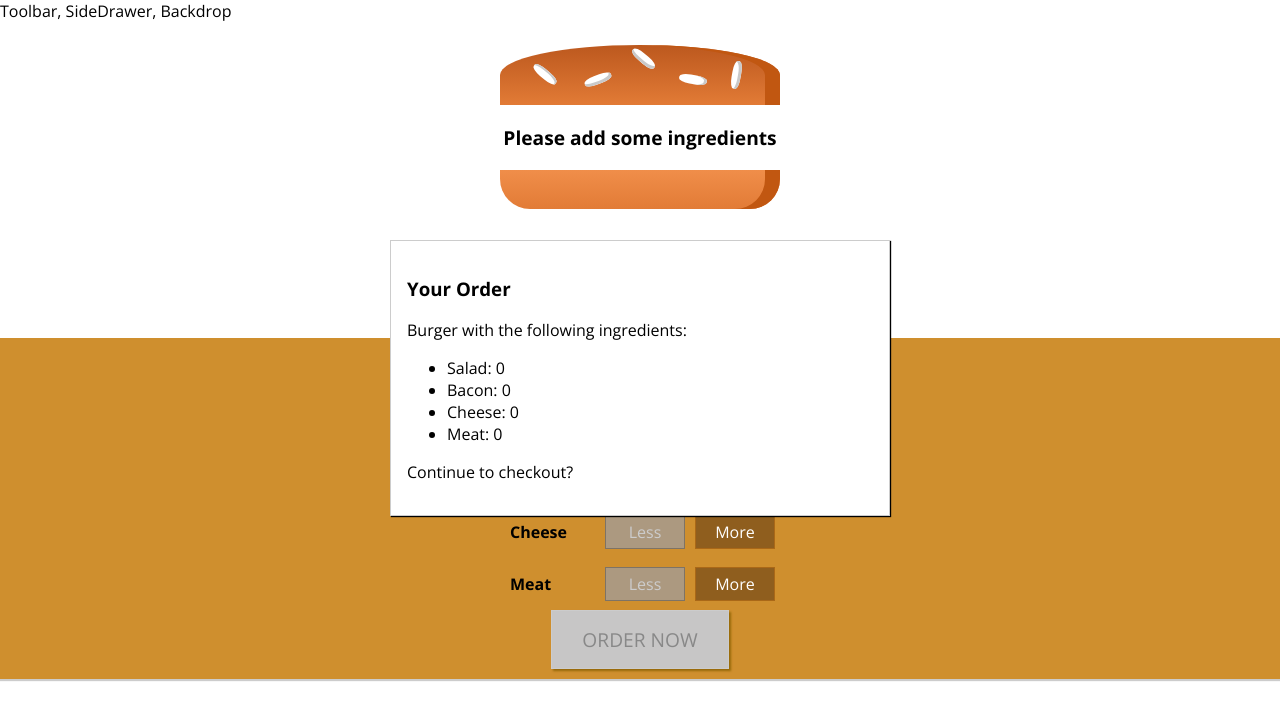
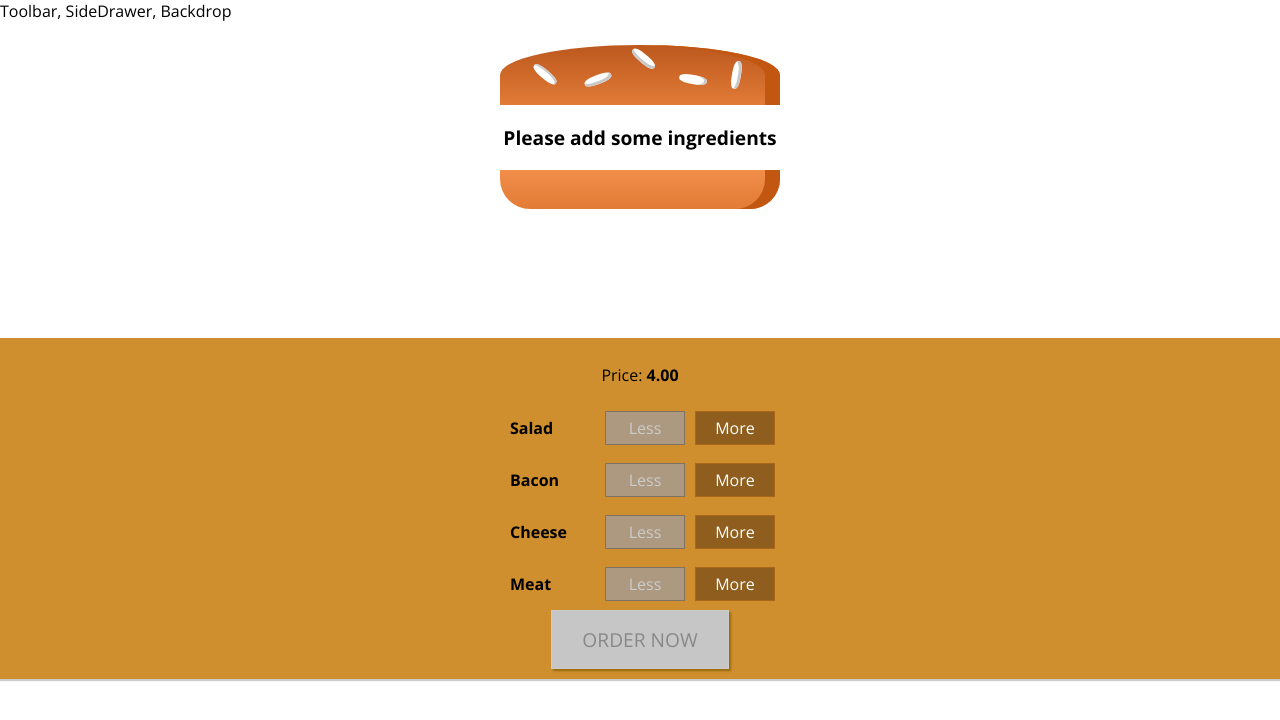
Before and after one commit to soggytacos/burger-builder, a React app: page / in a window 1280 px wide. Shown: the top 720 px of the page. Built offline with nearby package versions, Linux system fonts and the light colour scheme.

Commit message:
added a dynamic modal that displays only when the order now button is clicked

```diff
--- a/src/components/UI/Modal/Modal.js
+++ b/src/components/UI/Modal/Modal.js
@@ -4,7 +4,7 @@ import classes from './Modal.css';
 const modal = (props) => (
     <div
         className={classes.Modal}
-        stuyle={{
+        style={{
             transform: props.show ? 'translateY(0)' : 'translateY(-100vh)',
             opacity: props.show ? '1' : '0'
         }}>
--- a/src/containers/BurgerBuilder/BurgerBuilder.js
+++ b/src/containers/BurgerBuilder/BurgerBuilder.js
@@ -73,11 +73,9 @@ class BurgerBuilder extends Component {
         this.updatePurchaseState(updatedIngredients);
     }
 
-    purchaseHandler () {
+    purchaseHandler = () => {
         this.setState({purchasing: true});
     }
-
-    ;
 
     render() {
         //a copy of the state of ingredients
```
